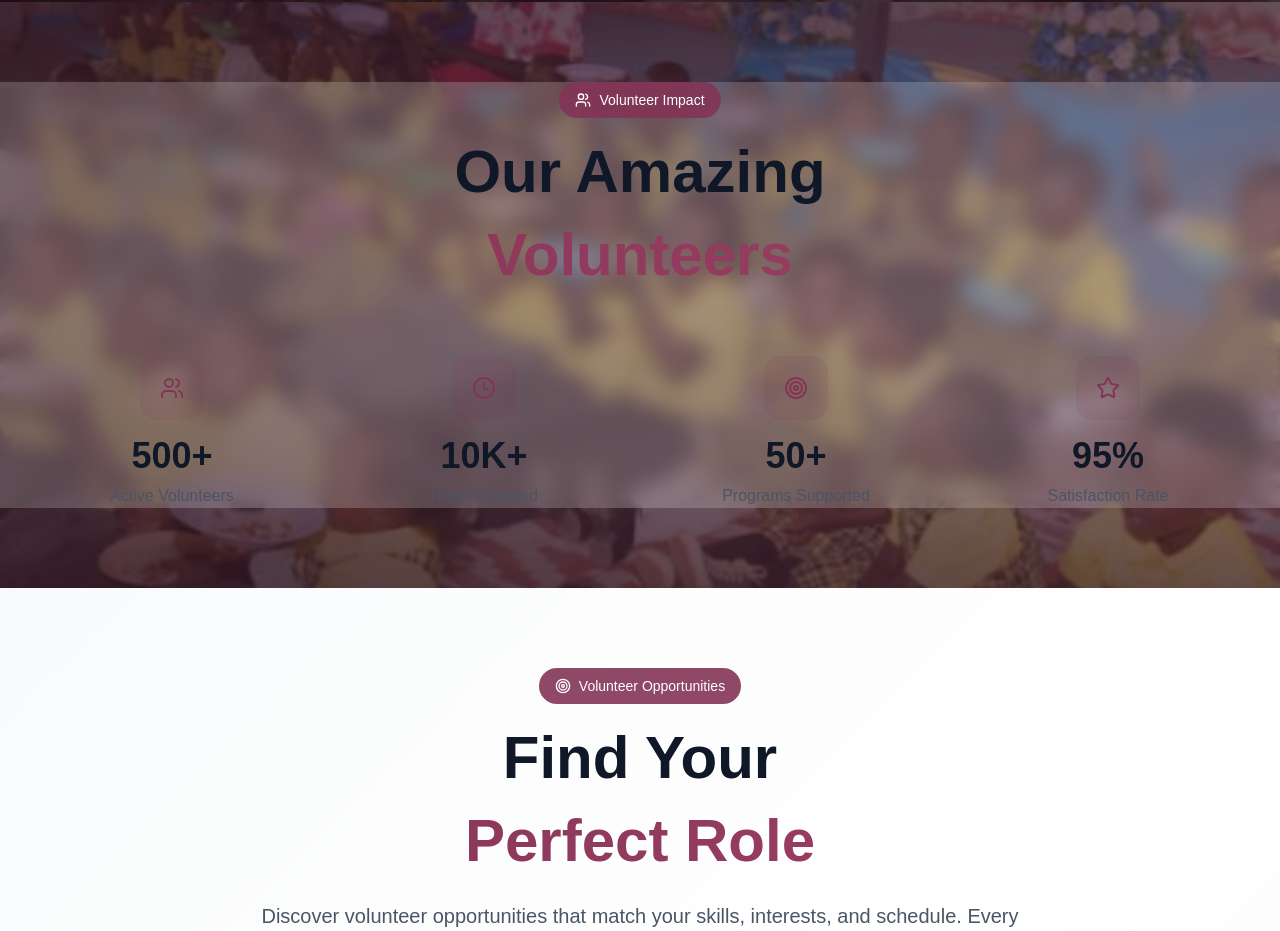
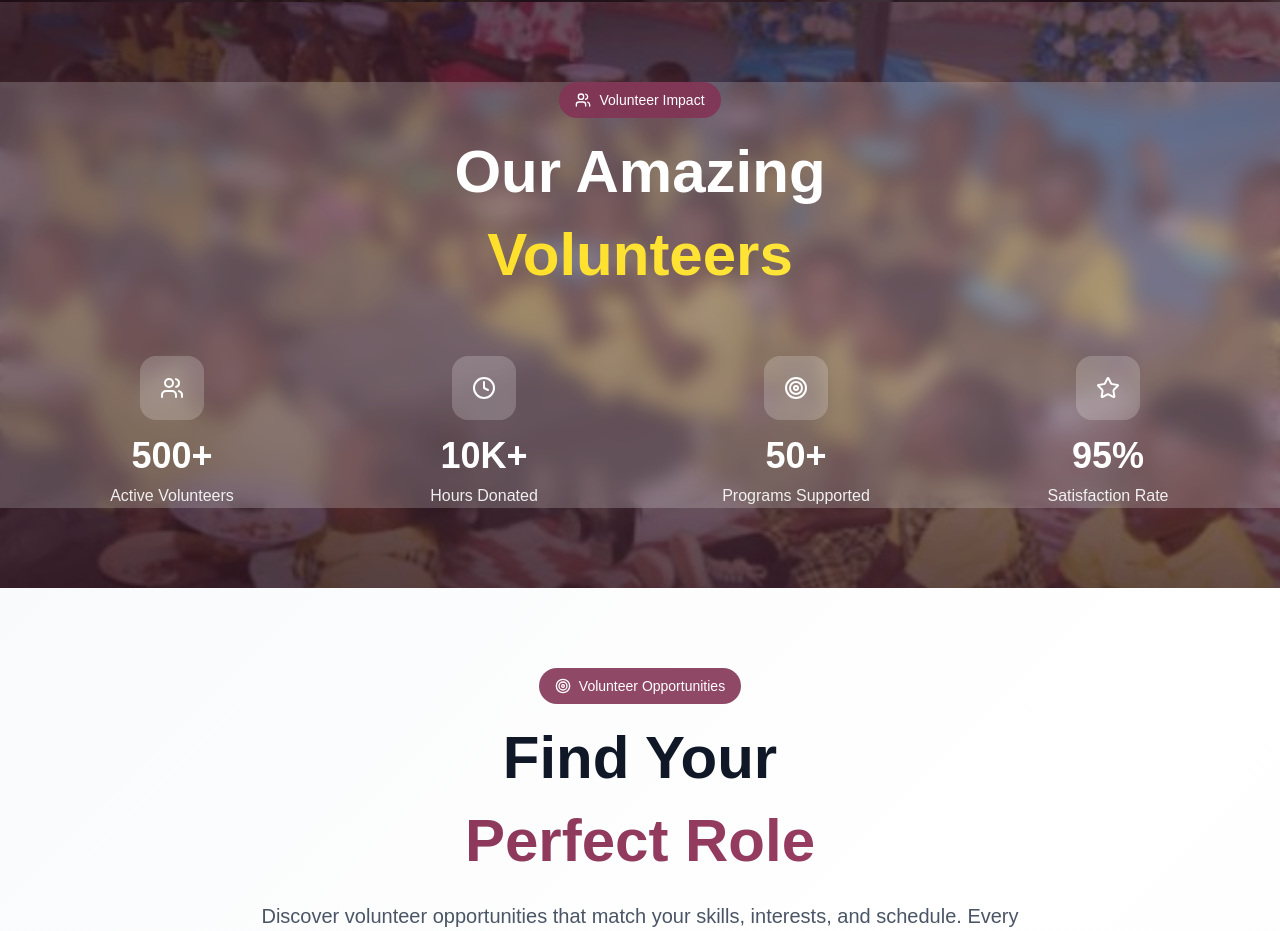
Before and after one commit to HarryKirigwi/faith-foundation, a Next.js app: page /pages/volunteer in a window 1280 px wide. Shown: the part 820-1751 px from the top of the page. Built offline with nearby package versions, Linux system fonts and the light colour scheme.

Commit message:
Small changes

```diff
--- a/src/app/pages/volunteer/page.js
+++ b/src/app/pages/volunteer/page.js
@@ -322,9 +322,9 @@ export default function VolunteerPage() {
                  <Users size={16} className="mr-2" />
                  Volunteer Impact
                </div>
-                              <h2 className="text-3xl sm:text-4xl lg:text-6xl font-bold text-gray-900 leading-tight mb-6">
+                              <h2 className="text-3xl sm:text-4xl lg:text-6xl font-bold text-white leading-tight mb-6">
                  Our Amazing
-                 <span className="text-[#833556] block mt-2 bg-gradient-to-r from-[#833556] to-[#a04066] bg-clip-text text-transparent">
+                 <span className="text-[#ffd700] block mt-2 bg-gradient-to-r from-[#ffd700] to-[#ffed4a] bg-clip-text text-transparent">
                    Volunteers
                  </span>
                </h2>
@@ -346,16 +346,16 @@ export default function VolunteerPage() {
                      }`}
                      style={{ animationDelay: `${index * 0.1}s` }}
                    >
-                     <div className="inline-flex items-center justify-center w-12 h-12 lg:w-16 lg:h-16 bg-[#833556]/10 rounded-2xl mb-4 group-hover:bg-[#833556]/20 transition-colors duration-300">
-                       <Icon size={24} className="text-[#833556]" />
+                     <div className="inline-flex items-center justify-center w-12 h-12 lg:w-16 lg:h-16 bg-white/20 rounded-2xl mb-4 group-hover:bg-white/30 transition-colors duration-300">
+                       <Icon size={24} className="text-white" />
                      </div>
                                           <div
-                        className="stat-number text-2xl lg:text-4xl font-bold text-gray-900 mb-2"
+                        className="stat-number text-2xl lg:text-4xl font-bold text-white mb-2"
                         data-value={stat.number}
                       >
                         0
                       </div>
-                      <div className="text-gray-600 font-medium">{stat.label}</div>
+                      <div className="text-white/90 font-medium">{stat.label}</div>
                    </div>
                  );
                })}
```
